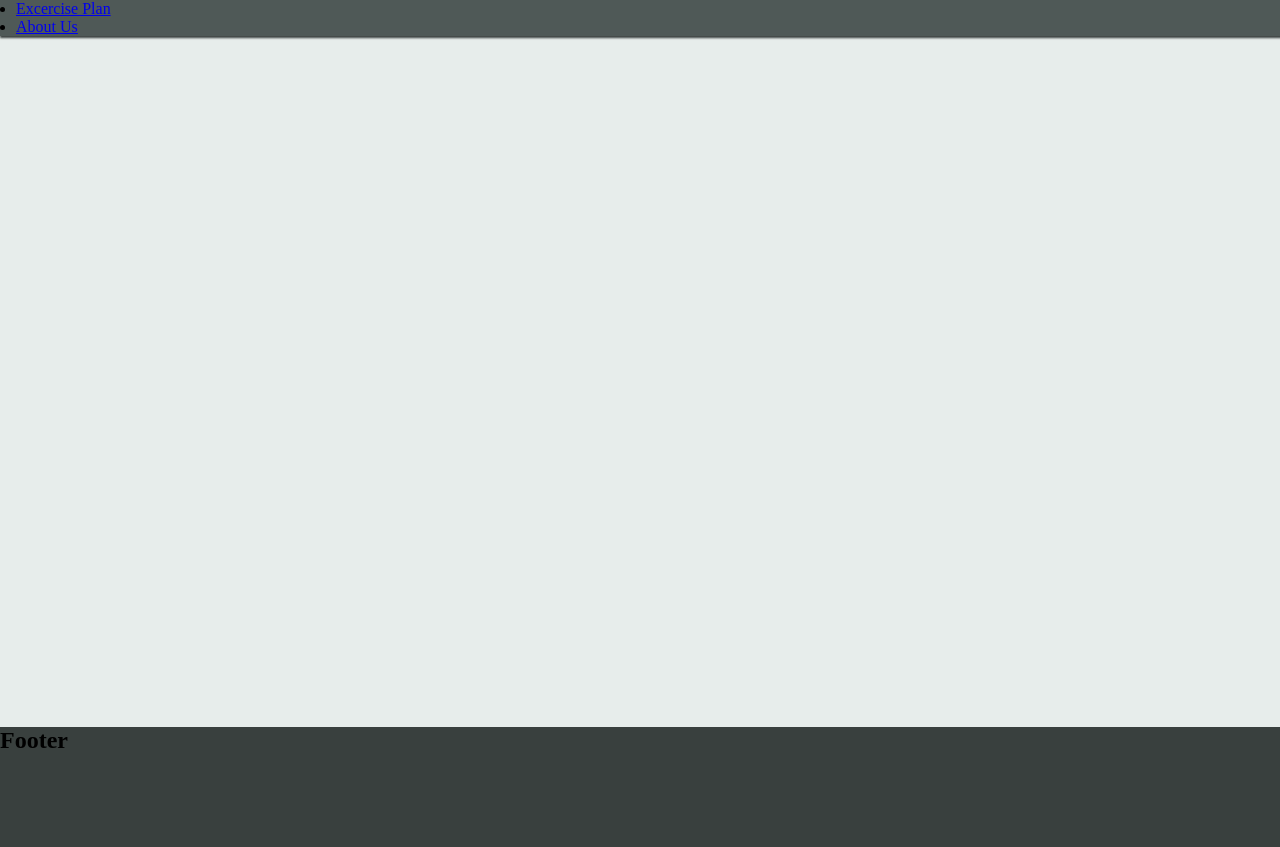
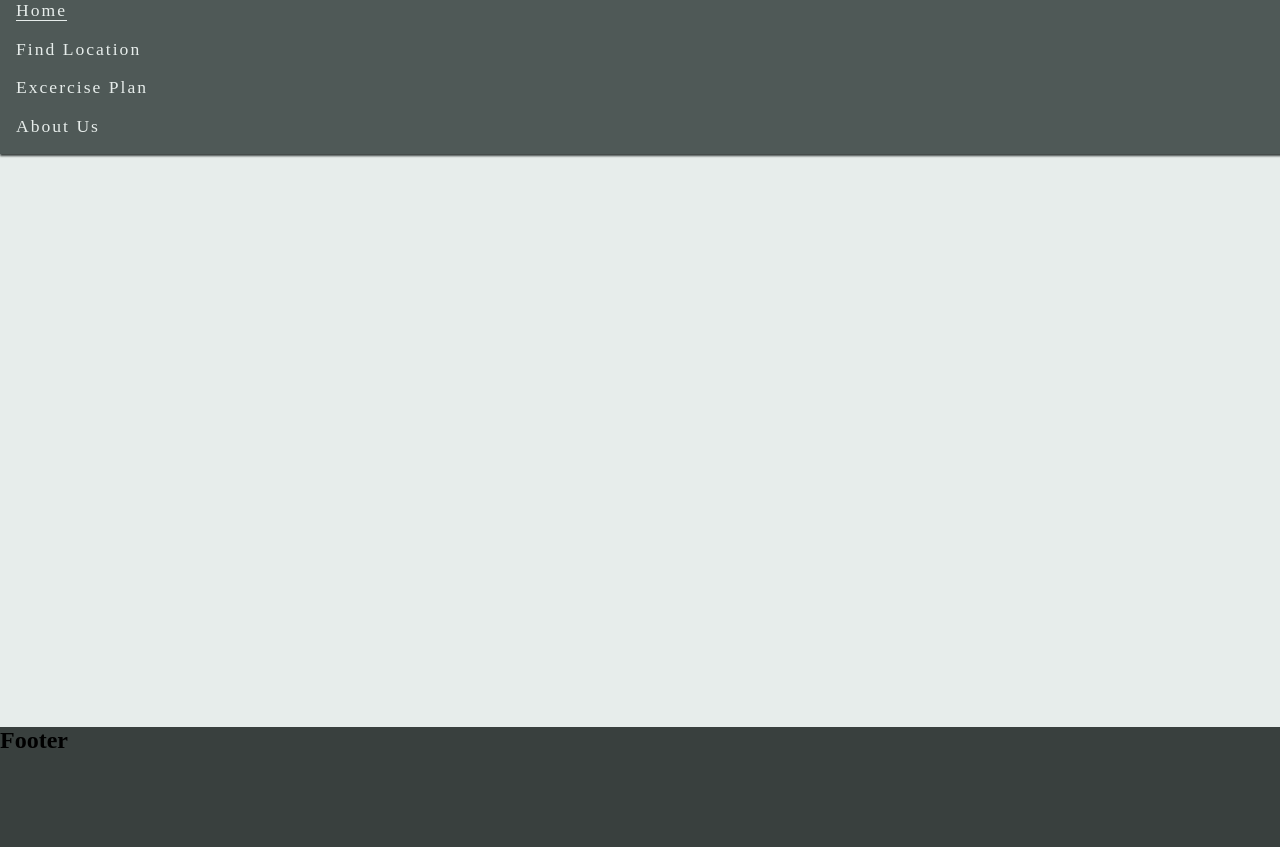
Before and after one commit to Code-Institute-Submissions/davidb3rgqvist-project1, a plain HTML site: page index.html in a window 1280 px wide. Shown: the part 73-920 px from the top of the page. Drawn offline with Linux system fonts and the light colour scheme.

Commit message:
added style to the menu

```diff
--- a/assets/css/style.css
+++ b/assets/css/style.css
@@ -9,6 +9,7 @@
     color: #2BDB8C;
     color: ;
     text-transform: uppercase;
+    padding: 10px;
 }
 
 /* Header */
@@ -21,6 +22,25 @@ header {
     box-shadow: 0 2px 2px #39403E;
 }
 
+header a {
+    text-decoration: none;
+    color: #E7EDEB;
+
+}
+
+.active {
+    border-bottom: 1px solid #E7EDEB;
+}
+
+#menu {
+    font-size: 110%;
+    letter-spacing: 2px;
+    list-style-type: none;
+}
+
+#menu>li {
+    margin-bottom: 1em;
+}
 
 main {
     background-color: #E7EDEB;
--- a/index.html
+++ b/index.html
@@ -42,8 +42,8 @@
         <h1>outdoor gym locator <i class="fa-solid fa-location-arrow"></i></h1>
       </a>
       <nav>
-        <ul>
-          <li><a href="index.html">Home</a></li>
+        <ul id="menu">
+          <li><a href="index.html" class="active">Home</a></li>
           <li><a href="find-location.html">Find Location</a></li>
           <li><a href="exercise-plan.html">Excercise Plan</a></li>
           <li><a href="about-us.html">About Us</a></li>
```
